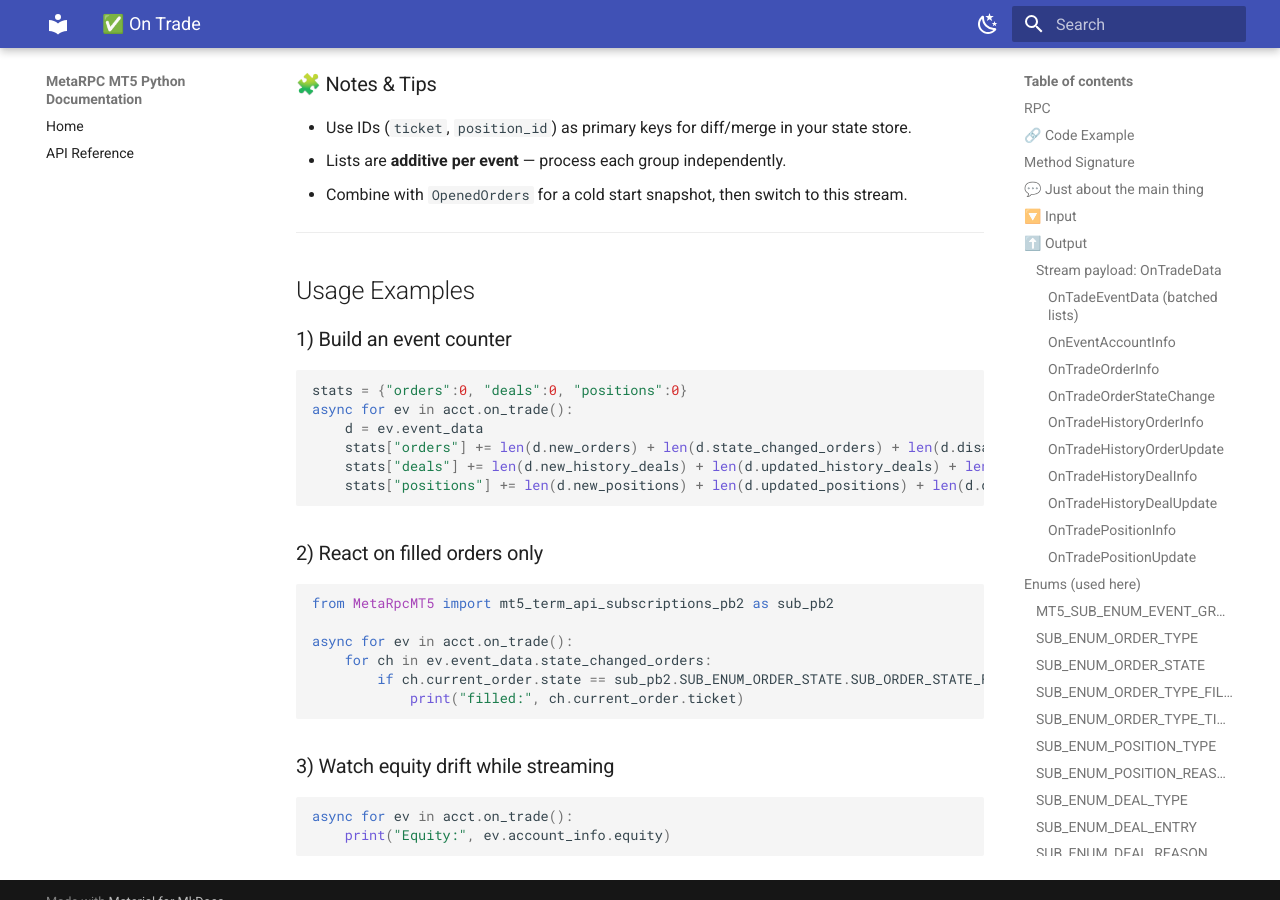
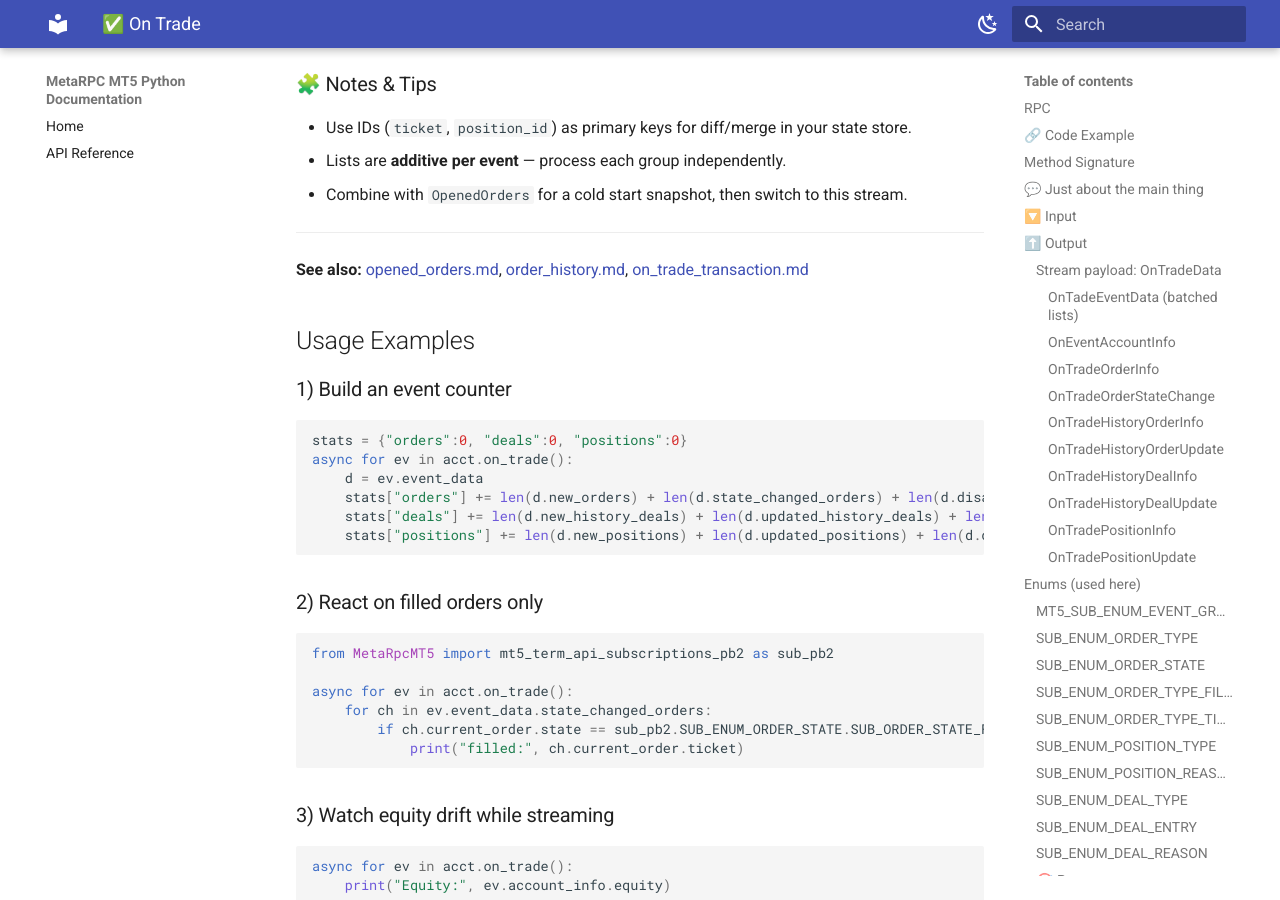
Before and after one commit to MetaRPC/PyMT5, an MkDocs documentation site: the page built from docs/MT5Account/Subscriptions_Streaming/on_trade.md, in a window 1280 px wide and 900 px high, scrolled down 13587 px. Built offline with MkDocs 1.6.1 and Material for MkDocs 9.7.7, drawn with Linux system fonts in a browser that asks for light colours.

Commit message:
Update on_trade.md

```diff
--- a/docs/MT5Account/Subscriptions_Streaming/on_trade.md
+++ b/docs/MT5Account/Subscriptions_Streaming/on_trade.md
@@ -391,6 +391,8 @@ async def on_trade(
 
 ---
 
+**See also:** [opened\_orders.md](../Orders_Positions_History/opened_orders.md), [order\_history.md](../Orders_Positions_History/order_history.md), [on\_trade\_transaction.md](./on_trade_transaction.md)
+
 ## Usage Examples
 
 ### 1) Build an event counter
```
